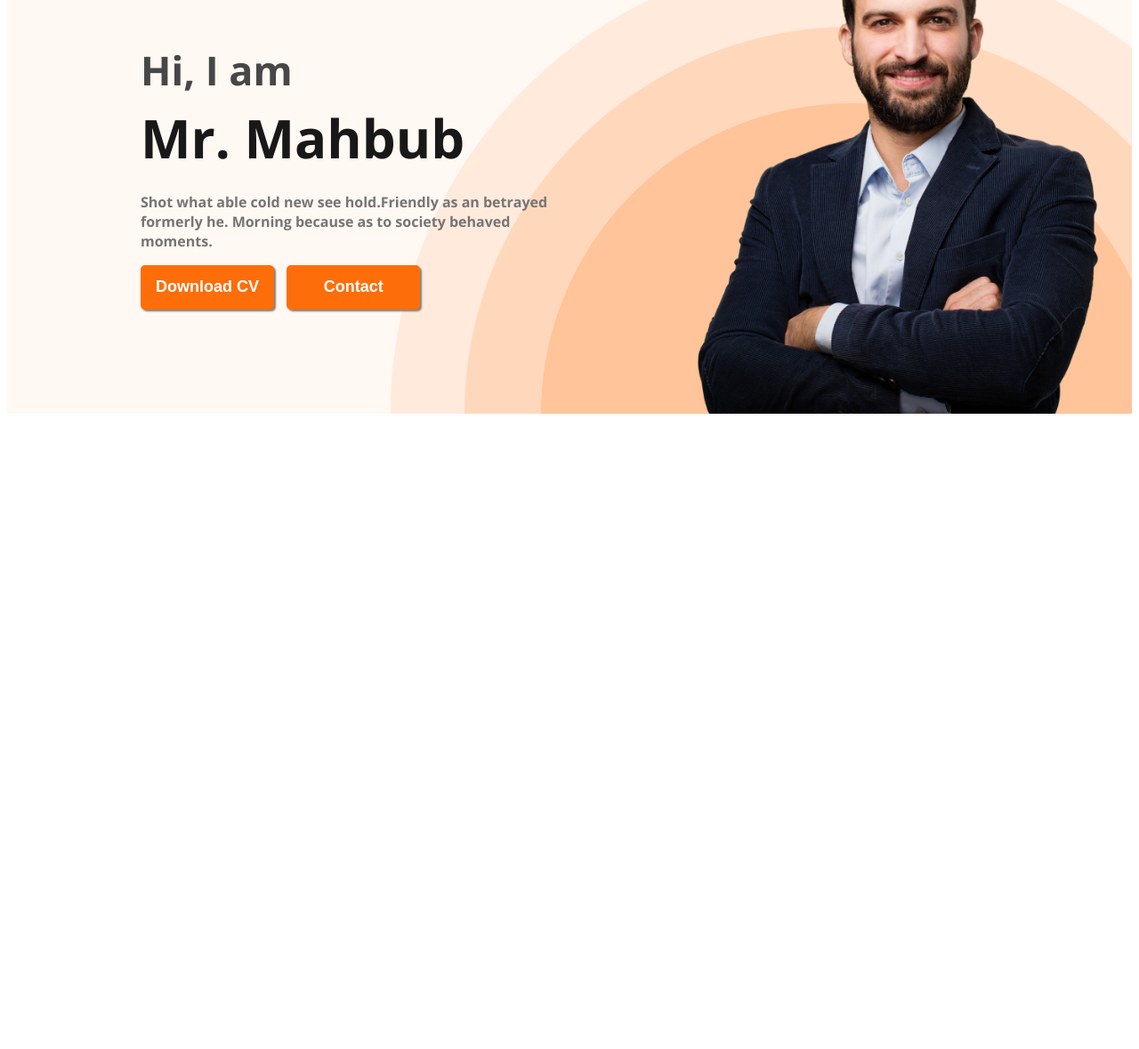
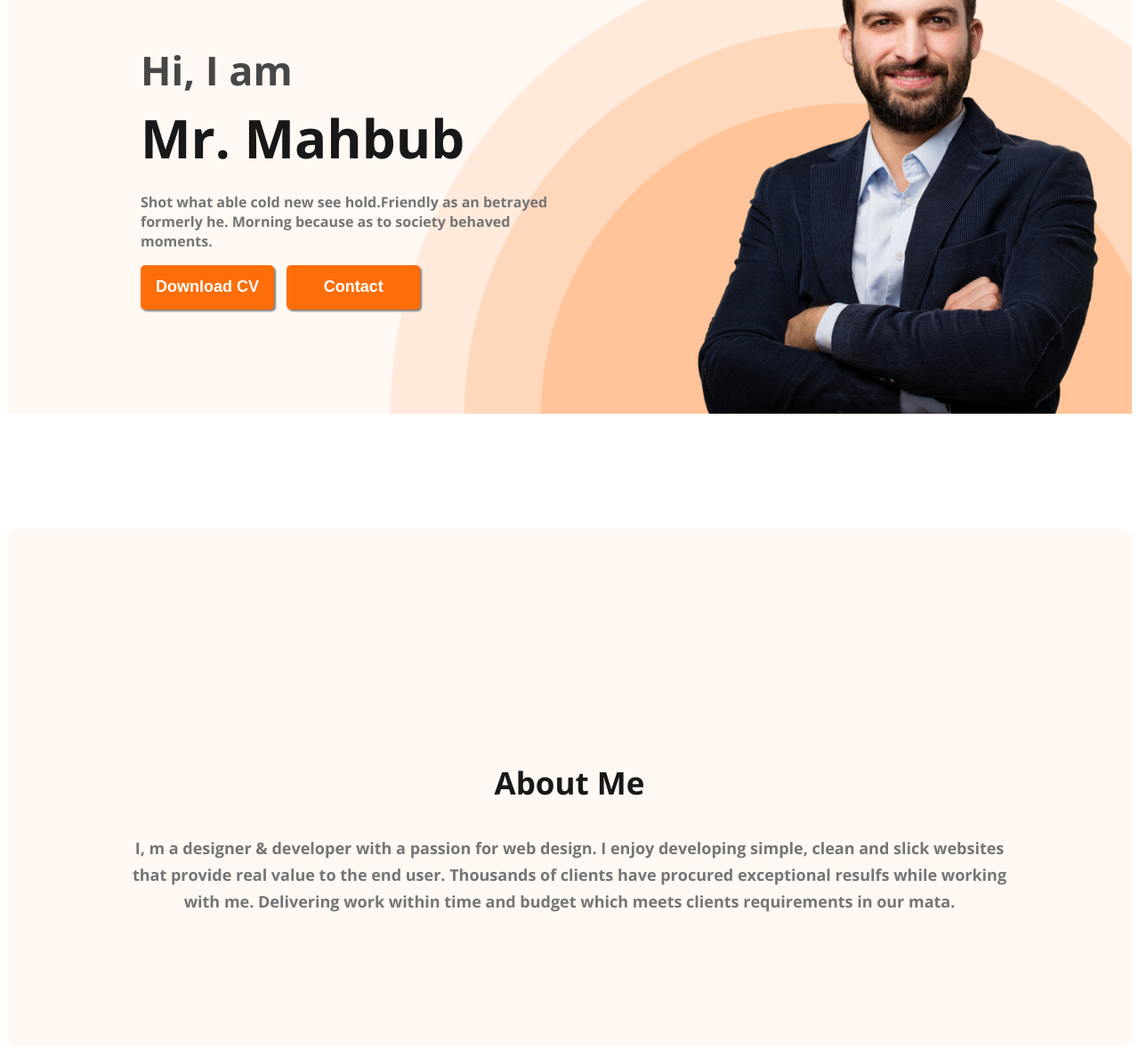
Before and after one commit to codermahbub20/my-portfolio-website, a plain HTML site: page index.html in a window 1280 px wide. Shown: the part 303-1482 px from the top of the page at 89% size. Before the commit the page ends 800 px from the top, so only its background shows below. Drawn offline with nearby package versions, Linux system fonts and the light colour scheme.

Commit message:
About section created

```diff
--- a/Styles/style.css
+++ b/Styles/style.css
@@ -1,7 +1,7 @@
 body{
     font-family: 'Open Sans', sans-serif;
 }
-
+ /* Nav section code start */
 nav{
     display: flex;
     justify-content: space-between;
@@ -32,6 +32,8 @@ nav a{
 span{
     color: #FD6E0A;
 }
+/* nav section code end */
+
 .primary-btn{
     width: 120px;
     height: 50px;
@@ -45,7 +47,9 @@ span{
     border: none;
     cursor: pointer;
 }
+/* nav section code end */
 
+/* Header section code Start  */
 .header{
     background-color: #fff8f3;
     background-image: url('../images/header_bg.png');
@@ -93,3 +97,33 @@ span{
     /* font-weight: 400; */
     /* line-height: 30px; */
 }
+
+/* Header section code end  */
+
+/* About section code start  */
+
+.about-section{
+    /* width: 1140px; */
+    /* height: 550px; */
+    margin: 130px 0px;
+    border-radius: 10px;
+    background-color: #FFF8F3;
+    padding: 130px;
+}
+.about-heading{
+    color: var(--dark-01, #181818);
+    text-align: center;
+    font-family: Open Sans;
+    font-size: 35px;
+    font-weight: 700;
+    margin-top: 131px;
+}
+.about-description{
+    color: var(--dark-03, #757575);
+    text-align: center;
+    font-family: Open Sans;
+    font-size: 18px;
+    font-style: normal;
+    font-weight: 400;
+    line-height: 30px;
+}
--- a/index.html
+++ b/index.html
@@ -10,6 +10,7 @@
     <link rel="stylesheet" href="./Styles/style.css">
 </head>
 <body>
+    <!-- This My Website Header Section  -->
     <header class="header">
         <nav>
             <h3 class="nav-logo">Ma<span>h</span>bub</h3>
@@ -30,9 +31,12 @@
             <img class="banner-img" src="./images/hardy.png" alt="">
         </div>
     </header>
-
+    <!-- MY website Header Section End -->
     <main>
-
+        <section class="about-section">
+            <h3 class="about-heading">About Me</h3>
+            <p class="about-description">I, m a designer & developer with a passion for web design. I enjoy developing simple, clean and slick websites that provide real value to the end user. Thousands of clients have procured exceptional resulfs while working with me. Delivering work within time and budget which meets clients requirements in our mata.</p>
+        </section>
     </main>
 
     <footer>
```
